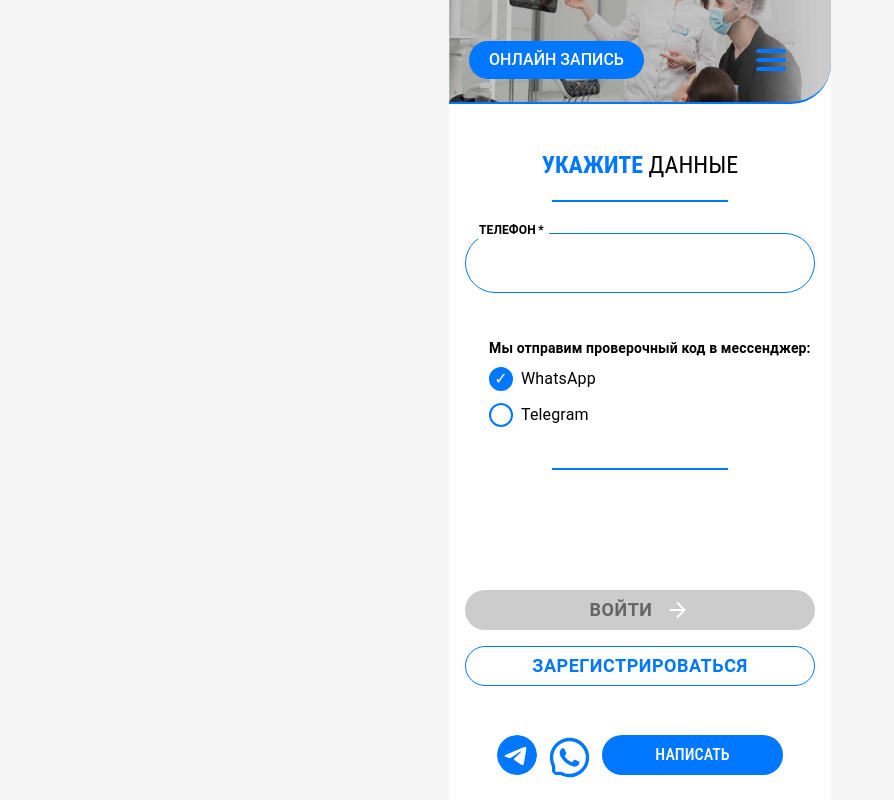
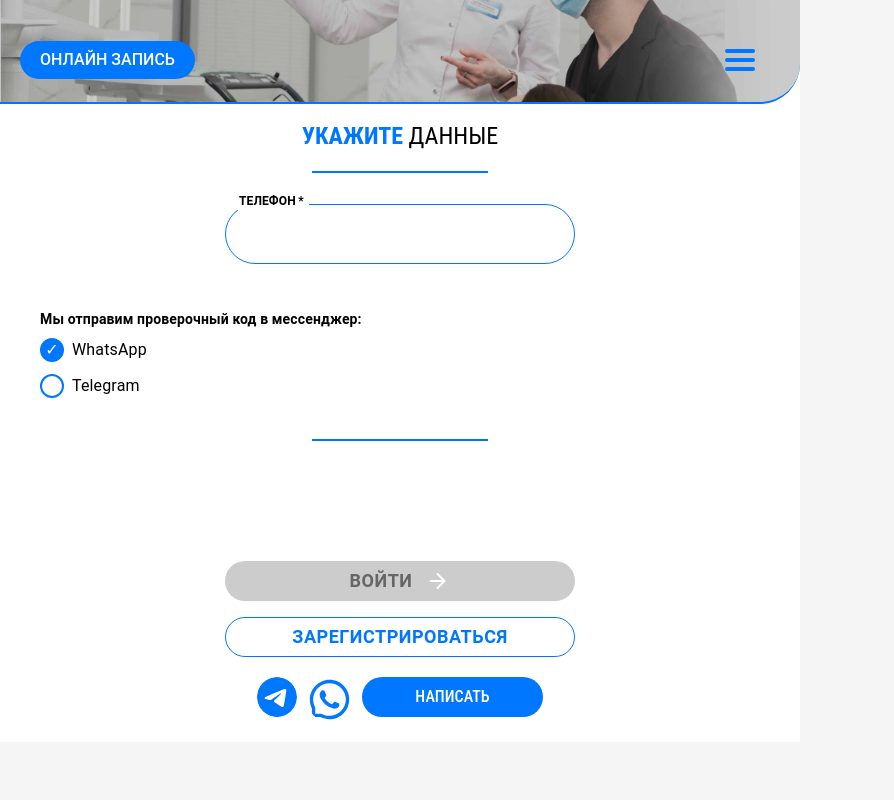
Before and after one commit to customer-records/customer-records-frontend, a React app: page /client/login in a window 1280 px wide. Shown: the whole page, without its empty margins (0-894 px from the left). Built offline with nearby package versions, Linux system fonts and the light colour scheme; the HTML template or start-up script is replaced by a standard one.

Commit message:
container height fix

```diff
--- a/src/components/authClient.tsx
+++ b/src/components/authClient.tsx
@@ -243,8 +243,8 @@ export default function AuthClient() {
         <Box
             sx={{
                 maxWidth: 800,
-                margin: '0 auto',
-                minHeight: '100dvh',
+
+
                 display: 'flex',
                 flexDirection: 'column',
                 backgroundColor: '#FFFFFF',
```
